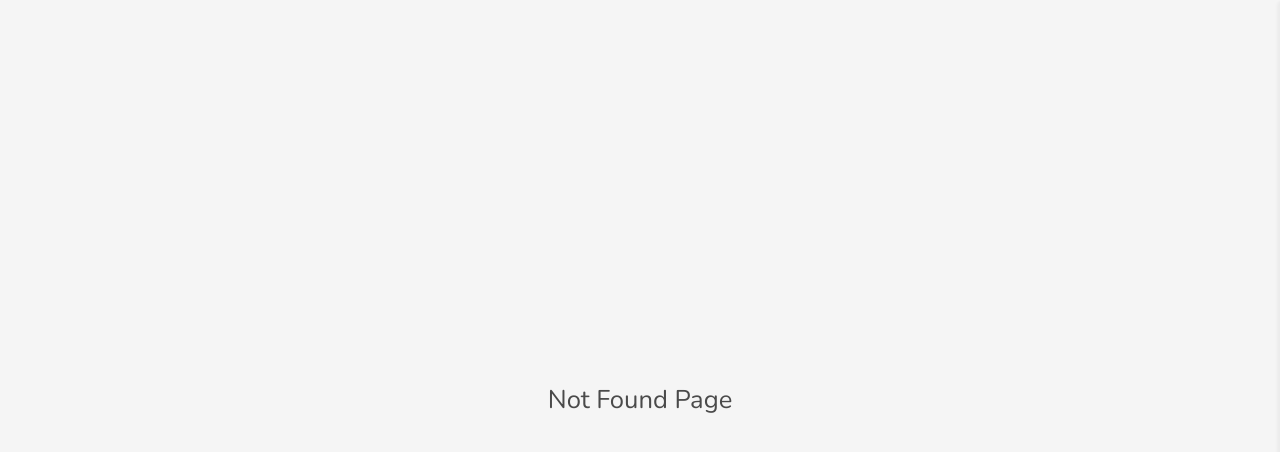
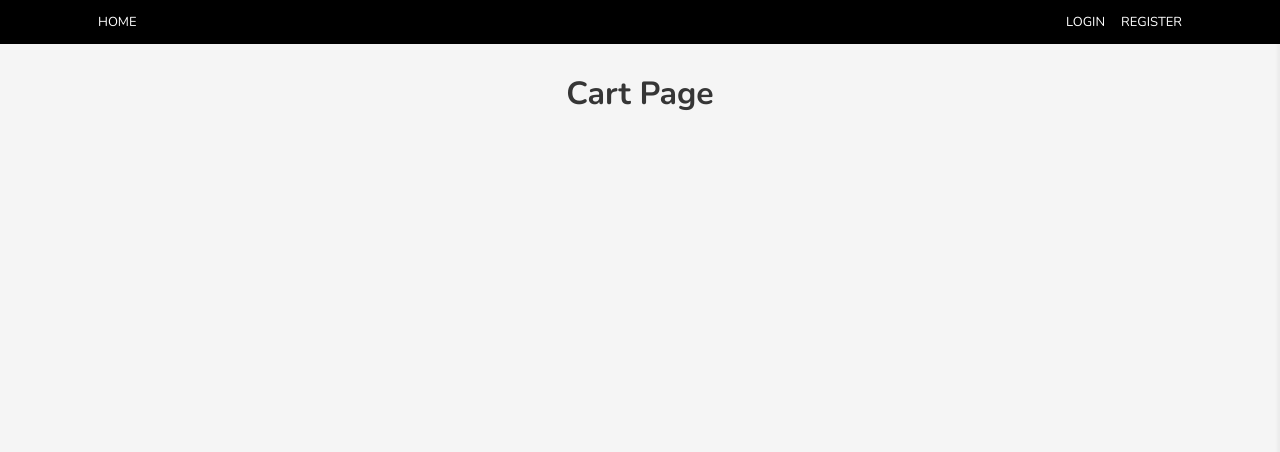
Before and after one commit to WangHsuan/React_OnlineShoesShop, a React (Create React App) app: page /cart in a window 1280 px wide. Before the commit this address had no page. Shown: the top 452 px of the page. Built offline with nearby package versions, Linux system fonts and the light colour scheme.

Commit message:
add cart page and router

```diff
--- /dev/null
+++ b/src/Layout.js
@@ -0,0 +1,13 @@
+import React from 'react';
+import Header from './component/Header'
+
+function Layout(props){
+    return(
+    <div className='main'>
+        <Header/>
+        {props.children}
+    </div>
+    )
+}
+
+export default Layout;
--- a/src/Router.js
+++ b/src/Router.js
@@ -5,6 +5,7 @@ import Products from './component/Products';
 import Login from './pages/Login';
 import NotFound from './pages/NotFound';
 import App from './pages/App';
+import  Cart from './pages/Cart';
 import {
   BrowserRouter,
   Switch,
@@ -17,6 +18,7 @@ export default function Router () {
     <Switch>
       <Route path="/" exact component={App} />
       <Route path="/login" component={Login} />
+      <Route path="/cart" component={Cart} />
       <Route component={NotFound} />
     </Switch>
   </BrowserRouter>)
--- a/src/component/ToolBox.js
+++ b/src/component/ToolBox.js
@@ -1,4 +1,5 @@
 import React, { useState } from 'react';
+import {withRouter} from 'react-router-dom';
 
 function ToolBox (props){
     const [searchText, setsearchText] = useState('');
@@ -13,6 +14,10 @@ function ToolBox (props){
         e.preventDefault();
         setsearchText('');
         props.search('');
+    }
+
+    const goCart = () => {
+        props.history.push('/cart')
     }
 
         return(
@@ -37,13 +42,14 @@ function ToolBox (props){
                 </div>
             </div>
             </div>
-            <div to="/cart" className="cart-box" >
+            <div  to="/cart" className="cart-box" onClick={goCart}>
                 <i className="fas fa-shopping-cart"></i>
                 <span className="cart-num">({props.cartNum})</span>
             </div>
+
         </div>
         )
 
 }
 
-export default ToolBox;
+export default withRouter(ToolBox);
--- /dev/null
+++ b/src/pages/Cart.js
@@ -0,0 +1,14 @@
+import React from 'react';
+import Layout from '../Layout'
+
+const Cart = () => {
+    return (
+        <Layout>
+        <div className='cart-page'>
+            <p className='title has-text-centered'>Cart Page</p>
+        </div>
+        </Layout>
+    )
+}
+
+export default Cart;
```
